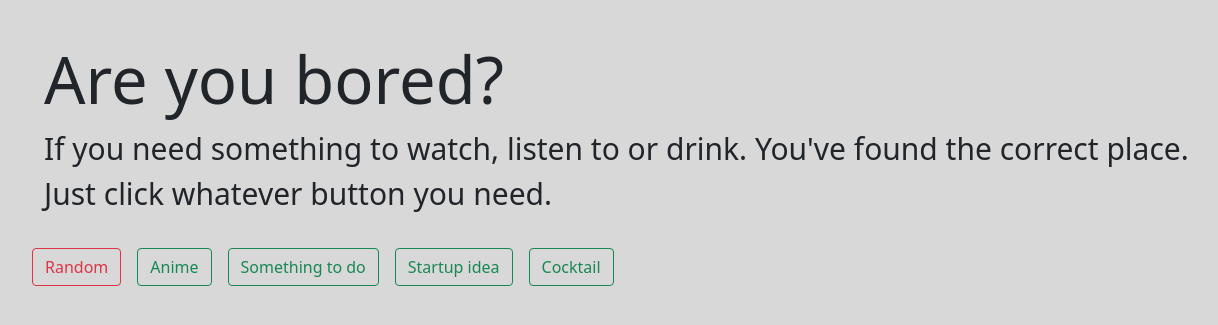
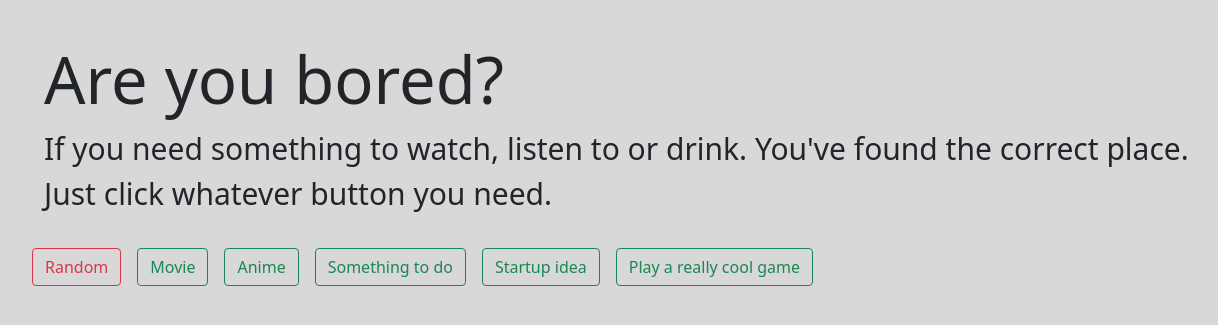
Before and after one commit to isaac-co/flask-examples, a Flask app: page / in a window 1440 px wide; the page is wider, and only the part inside the window is pictured. Shown: the part 56-381 px from the top of that part, without its empty margins (128-1346 px from the left). Run offline with Flask 2, Linux system fonts and the light colour scheme.

Commit message:
Added random movie and IMDB web scrape

```diff
--- a/too-much-free-time/app.py
+++ b/too-much-free-time/app.py
@@ -1,4 +1,5 @@
 from flask import Flask, render_template, redirect
+from bs4 import BeautifulSoup
 import requests
 import random
 
@@ -20,6 +21,32 @@ def randomAnime():
     if not anime_info['desc'] is None:
         anime_info['desc'] = res.json()['data'][0]['descriptions']['en'].replace('<br>', "")
     return anime_info
+
+def randomMovie():
+    res = requests.get('https://k2maan-moviehut.herokuapp.com/api/random')
+    res = res.json()
+    movie = {}
+    movie['title'] = res['name']
+    movie['year'] = res['releaseYear']
+    movie['duration'] = res['runtime']
+    movie['genres'] = res['genre']
+    movie['rating'] = res['imdbRating']
+    movie['score'] = res['metaScore']
+    movie['director'] = res['director']
+    movie['desc'] = res['overview']
+    return movie
+
+def scrapeIMDB(movie_title):
+    search = requests.get(f'https://www.imdb.com/search/title/?title={movie_title}')
+    soup = BeautifulSoup(search.content, 'html.parser')
+    link = soup.find('div', class_='lister-item-content').find('a').get('href')
+    page = requests.get(f'https://www.imdb.com{link}')
+    soup = BeautifulSoup(page.content, 'html.parser')
+    img = soup.find('div', class_='ipc-poster ipc-poster--baseAlt ipc-poster--dynamic-width sc-bc5f13ed-0 eCJjuc celwidget ipc-sub-grid-item ipc-sub-grid-item--span-2').find('a').get('href')
+    page = requests.get(f'https://www.imdb.com/{img}')
+    soup = BeautifulSoup(page.content, 'html.parser')
+    img = soup.find('div', class_='sc-7c0a9e7c-2 bkptFa').find('img').get('src')
+    return link, img
 
 def randomActivity():
     res = requests.get('https://www.boredapi.com/api/activity/')
@@ -49,13 +76,22 @@ def startup():
     act['activity'] = res
     return render_template('random.html', act=act)
 
-@app.route('/cocktail')
-def cocktail():
-    return redirect('https://www.thecocktaildb.com/api/json/v1/1/random.php')
+@app.route('/movie')
+def movie():
+    movie = randomMovie()
+    link, img = scrapeIMDB(movie['title'])
+    movie['link'] = link
+    movie['cover'] = img
+    print(movie)
+    return render_template('movie.html', movie=movie)
+
+@app.route('/game')
+def game():
+    return redirect('https://word-game-better-than-wordle.herokuapp.com/')
 
 @app.route('/random')
 def random_route():
-    choices = ['anime','activity','startup','cocktail']
+    choices = ['anime','activity','startup','movie','game']
     link = random.choice(choices)
     return redirect(f'/{link}')
 
--- a/too-much-free-time/templates/index.html
+++ b/too-much-free-time/templates/index.html
@@ -22,10 +22,11 @@
     </div>
     <div class="row">
       <a href="/random" class="btn btn-outline-danger">Random</a>
+      <a href="/movie" class="btn btn-outline-success">Movie</a>
       <a href="/anime" class="btn btn-outline-success">Anime</a>
       <a href="/activity" class="btn btn-outline-success">Something to do</a>
       <a href="/startup" class="btn btn-outline-success">Startup idea</a>
-      <a href="/cocktail" class="btn btn-outline-success">Cocktail</a>
+      <a href="/game" class="btn btn-outline-success">Play a really cool game</a>
     </div>
   </div>
 
```
Also changed, not shown: too-much-free-time/templates/movie.html (added, +48 -0 lines), too-much-free-time/test.py (deleted, +0 -11 lines).
